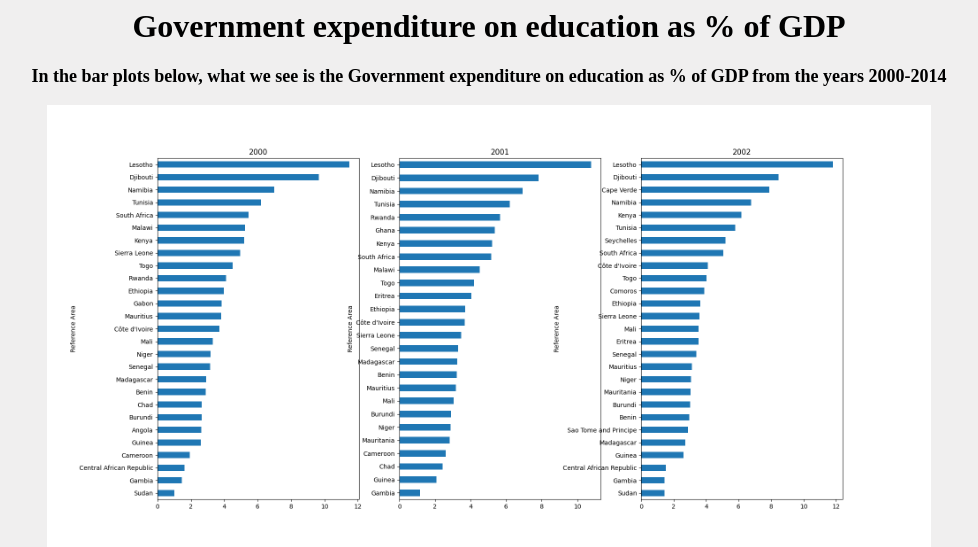
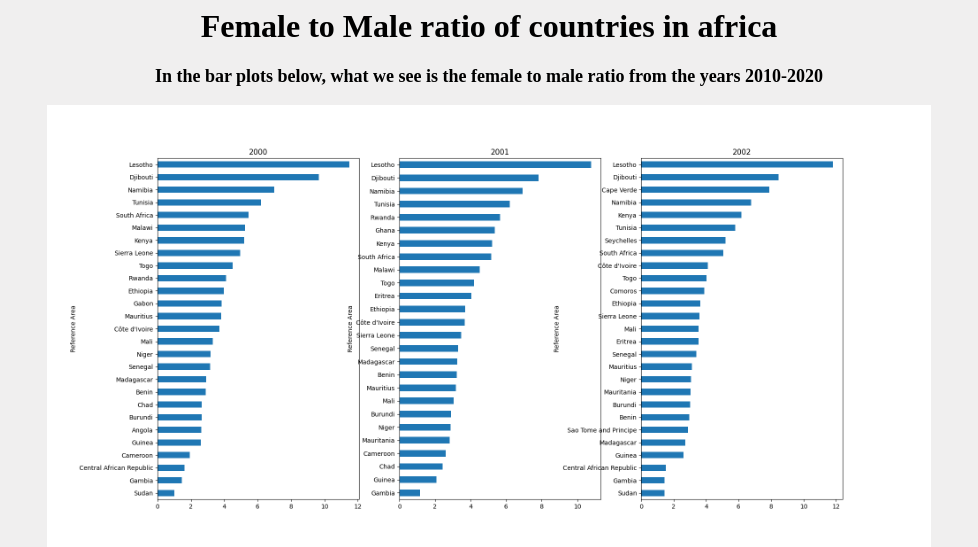
Before and after one commit to Viqueer/population-project, a Flask app: page / in a window 1280 px wide. Shown: the top 547 px of the page, without its empty margins (151-1129 px from the left). Run offline with Flask 2, Linux system fonts and the light colour scheme.

Commit message:
changes to the index page

```diff
--- a/templates/index.html
+++ b/templates/index.html
@@ -1,17 +1,17 @@
 <html>
   <head>
-    <title>Dayo's Data Visualization Assignment</title>
+    <title>Victor Egbadon's Data Visualization Assignment</title>
 
     <link rel="stylesheet" type="text/css" href= "{{ url_for('static', filename='css/main.css') }}">
 
   </head>
   <body>
-      <h1 align="center">Government expenditure on education as % of GDP</h1>
+      <h1 align="center">Female to Male ratio of countries in africa</h1>
 
     <div class="cell">
         <p class="main-text">
-            In the bar plots below, what we see is the Government expenditure on education as % of GDP
-            from the years 2000-2014
+            In the bar plots below, what we see is the female to male ratio
+            from the years 2010-2020
         </p>
 
         {% for i in range(0, 11, 1) %}
```
